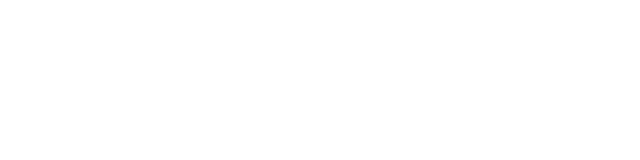
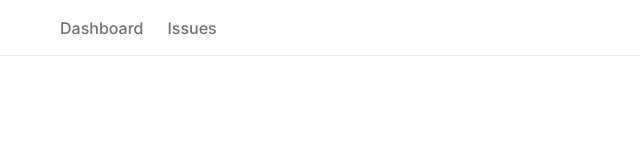
Before and after one commit to SavioNicodemos/issue-tracker, a Next.js app: page / in a window 1280 px wide. Shown: the top 160 px of the page, without its empty margins (0-640 px from the left). Built offline with nearby package versions, Linux system fonts and the light colour scheme.

Commit message:
Create NavBar

```diff
--- /dev/null
+++ b/app/NavBar.tsx
@@ -0,0 +1,30 @@
+import React from 'react'
+import Link from 'next/link'
+import { AiFillBug } from 'react-icons/ai';
+
+const NavBar = () => {
+  const links = [
+    { label: 'Dashboard', href: '/' },
+    { label: 'Issues', href: '/issues' }
+  ];
+
+  return (
+    <nav className='flex space-x-6 border-b mb-5 px-5 h-14 items-center'>
+      <Link href='/'><AiFillBug /></Link>
+      <ul className='flex space-x-6'>
+        {links.map((link) => (
+          <li key={link.label}>
+            <Link
+              className='text-zinc-500 hover:text-zinc-800 transition-colors font-medium'
+              href={link.href}
+            >
+              {link.label}
+            </Link>
+          </li>
+        ))}
+      </ul>
+    </nav>
+  )
+}
+
+export default NavBar
--- a/app/layout.tsx
+++ b/app/layout.tsx
@@ -1,6 +1,7 @@
 import type { Metadata } from 'next'
 import { Inter } from 'next/font/google'
 import './globals.css'
+import NavBar from './NavBar'
 
 const inter = Inter({ subsets: ['latin'] })
 
@@ -16,7 +17,12 @@ export default function RootLayout({
 }) {
   return (
     <html lang="en">
-      <body className={inter.className}>{children}</body>
+      <body className={inter.className}>
+        <NavBar />
+        <main>
+          {children}
+        </main>
+      </body>
     </html>
   )
 }
```
Also changed, not shown: package.json (+5 -4 lines), 1 other file (tests, documents, lock files or other folders).
